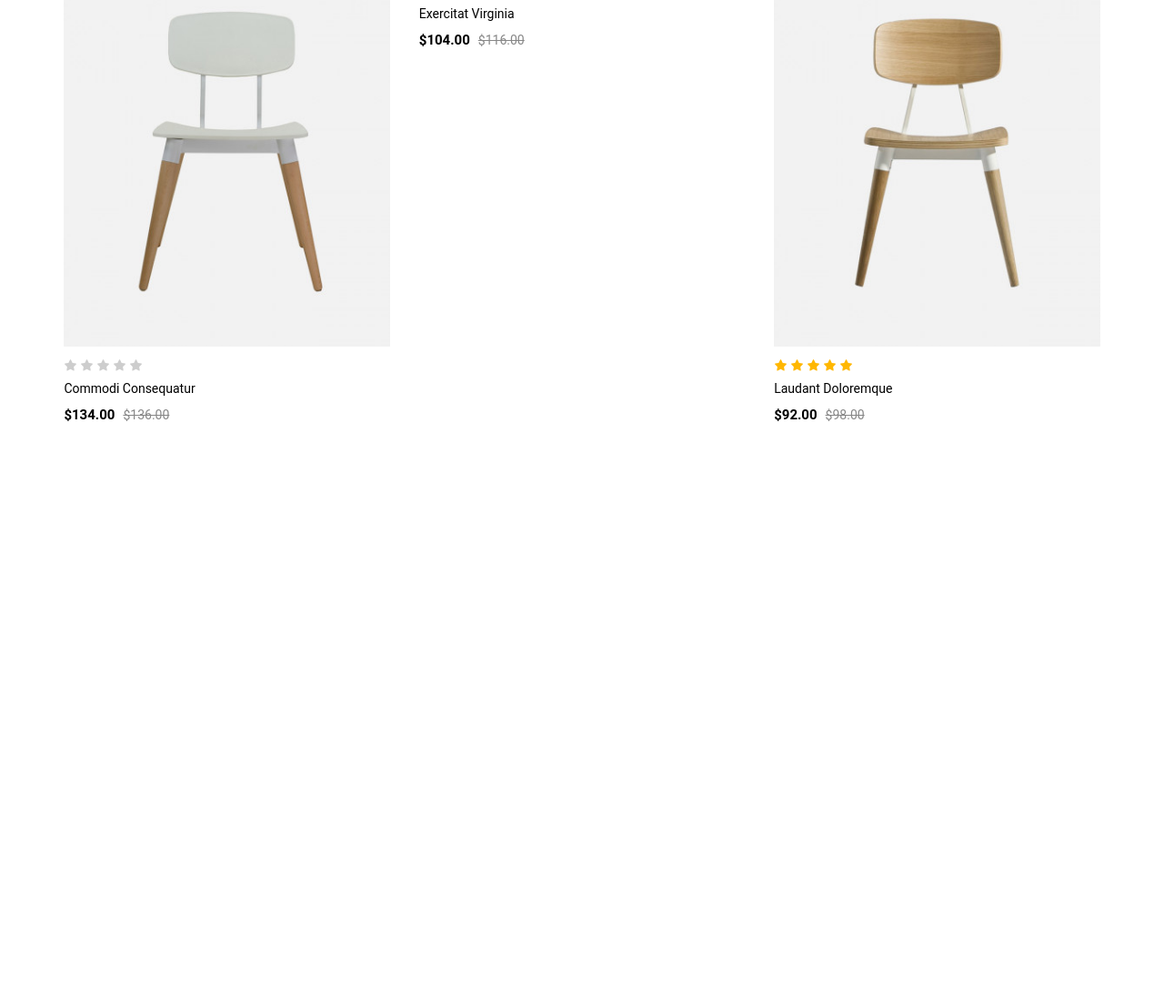
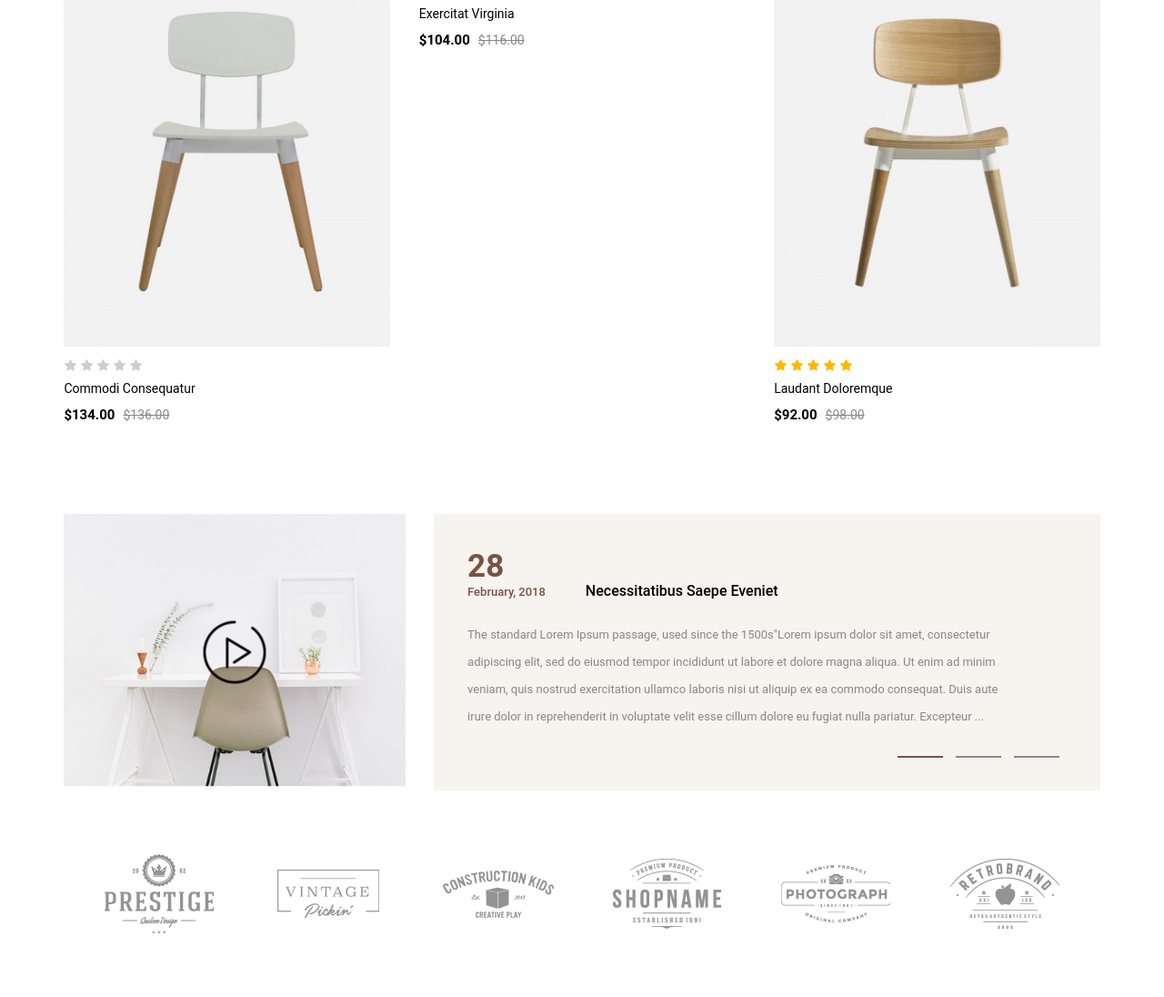
Before and after one commit to Redadaghouj/WebStarterPack-Rocker, a plain HTML site: page index.html in a window 1280 px wide. Shown: the part 2548-3644 px from the top of the page at 91% size. Before the commit the page ends 3013 px from the top, so only its background shows below. Drawn offline with Linux system fonts and the light colour scheme.

Commit message:
first commit

```diff
--- a/css/style.css
+++ b/css/style.css
@@ -45,6 +45,30 @@ a {
     left: 50%;
     transform: translate(-50%, -50%);
     transition: width .5s;
+}
+
+.lines {
+    position: absolute;
+    bottom: 32px;
+    right: 45px;
+}
+
+.lines span {
+    width: 50px;
+    height: 2px;
+    background-color: #888;
+    margin-left: 10px;
+    display: inline-block;
+    cursor: pointer;
+    transition: background-color .3s;
+}
+
+.lines span:hover {
+    background-color: var(--main-color);
+}
+
+.lines span:first-child {
+    background-color: var(--main-color);
 }
 
 /* Header */
@@ -364,6 +388,7 @@ a {
     width: 45%;
     padding: 30px;
     letter-spacing: .6px;
+    position: relative;
 }
 
 .testimonial-header {
@@ -391,28 +416,6 @@ a {
     color: #888;
     font-size: 13px;
     line-height: 2.3;
-}
-
-.testimonial-lines {
-    text-align: right;
-}
-
-.testimonial-lines span {
-    width: 50px;
-    height: 2px;
-    background-color: #888;
-    margin-left: 10px;
-    display: inline-block;
-    cursor: pointer;
-    transition: background-color .3s;
-}
-
-.testimonial-lines span:hover {
-    background-color: var(--main-color);
-}
-
-.testimonial-lines span:first-child {
-    background-color: var(--main-color);
 }
 
 /* Discount */
@@ -688,3 +691,81 @@ a {
 .grey {
     color: #CDCDCD;
 }
+
+/* Blog */
+
+.blog {
+    padding: 100px 0 70px 0;
+}
+
+.blog-items {
+    display: flex;
+    justify-content: space-between;
+}
+
+.blog-items .blog-video {
+    width: 33%;
+    position: relative;
+}
+
+.blog-items .blog-video img:first-child {
+    width: 100%;
+}
+
+.blog-items .blog-video img:last-child {
+    position: absolute;
+    top: 50%;
+    left: 50%;
+    transform: translate(-50%, -50%);
+    cursor: pointer;
+}
+
+.blog-items .blog-article {
+    width: 64.3%;
+    background-color: #F7F3EF;
+    padding: 37px 95px 0px 37px;
+    position: relative;
+}
+
+.blog-items .blog-article-date {
+    margin-right: 40px;
+    display: inline-block;
+}
+
+.blog-items .blog-article-date .short-date {
+    color: var(--main-color);
+    font-size: 35px;
+}
+
+.blog-items .blog-article-date .long-date {
+    color: var(--main-color);
+    font-size: 13px;
+    font-weight: 500;
+    margin-bottom: 25px;
+}
+
+.blog-items .blog-article-title {
+    font-weight: 500;
+}
+
+.blog-items .blog-article-desc {
+    color: #888;
+    font-size: 13px;
+    line-height: 2.3;
+}
+
+.slider-item {
+    display: flex;
+    justify-content: space-between;
+    margin-top: 70px;
+    padding: 0 40px;
+}
+
+.slider-item img {
+    opacity: .7;
+    transition: opacity .3s;
+}
+
+.slider-item img:hover {
+    opacity: 1;
+}
--- a/index.html
+++ b/index.html
@@ -122,7 +122,7 @@
               the printing and typesetting industry. Lorem Ipsum is simply dummy
               text of the printing and typesetting industry.
             </p>
-            <div class="testimonial-lines">
+            <div class="lines">
               <span></span>
               <span></span>
               <span></span>
@@ -326,6 +326,48 @@
         </div>
       </div>
     </section>
+    <!-- Blog -->
+    <section class="blog">
+      <div class="container">
+        <div class="blog-items">
+          <div class="blog-video">
+            <img src="images/banner.PNG" alt="Banner" />
+            <img src="images/play.png" alt="Play Video" />
+          </div>
+          <div class="blog-article">
+            <div class="blog-article-date">
+              <h1 class="short-date">28</h1>
+              <p class="long-date">February, 2018</p>
+            </div>
+            <span class="blog-article-title">Necessitatibus Saepe Eveniet</span>
+            <p class="blog-article-desc">
+              The standard Lorem Ipsum passage, used since the 1500s"Lorem ipsum
+              dolor sit amet, consectetur adipiscing elit, sed do eiusmod tempor
+              incididunt ut labore et dolore magna aliqua. Ut enim ad minim
+              veniam, quis nostrud exercitation ullamco laboris nisi ut aliquip
+              ex ea commodo consequat. Duis aute irure dolor in reprehenderit in
+              voluptate velit esse cillum dolore eu fugiat nulla pariatur.
+              Excepteur ...
+            </p>
+            <div class="lines">
+              <span></span>
+              <span></span>
+              <span></span>
+            </div>
+          </div>
+        </div>
+        <div class="slider-item">
+          <img src="images/client1.png" alt="Client" />
+          <img src="images/client2.png" alt="Client" />
+          <img src="images/client3.png" alt="Client" />
+          <img src="images/client4.png" alt="Client" />
+          <img src="images/client5.png" alt="Client" />
+          <img src="images/client6.png" alt="Client" />
+        </div>
+      </div>
+    </section>
+    <!-- Footer -->
+
     <script src="js/all.min.js"></script>
   </body>
 </html>
```
